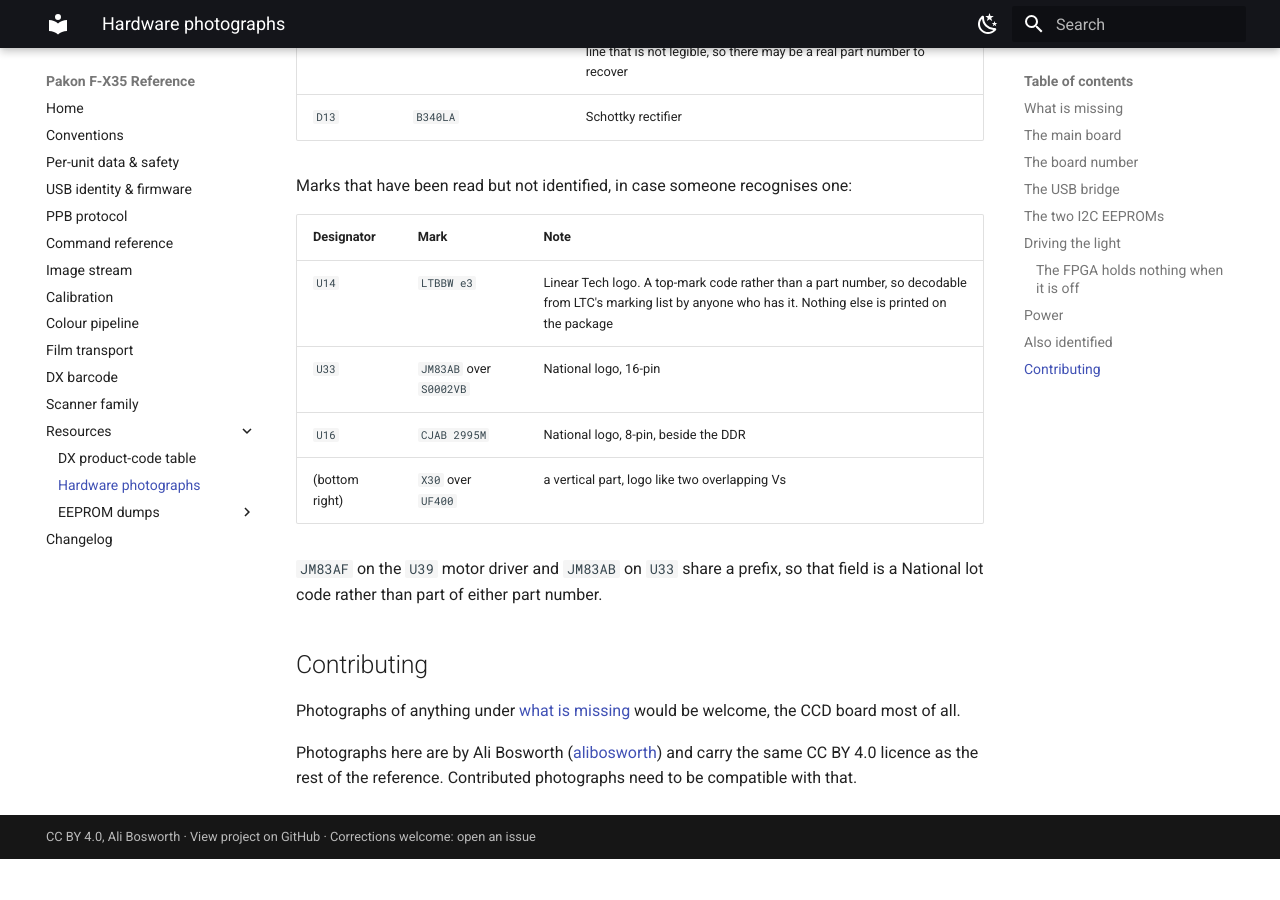
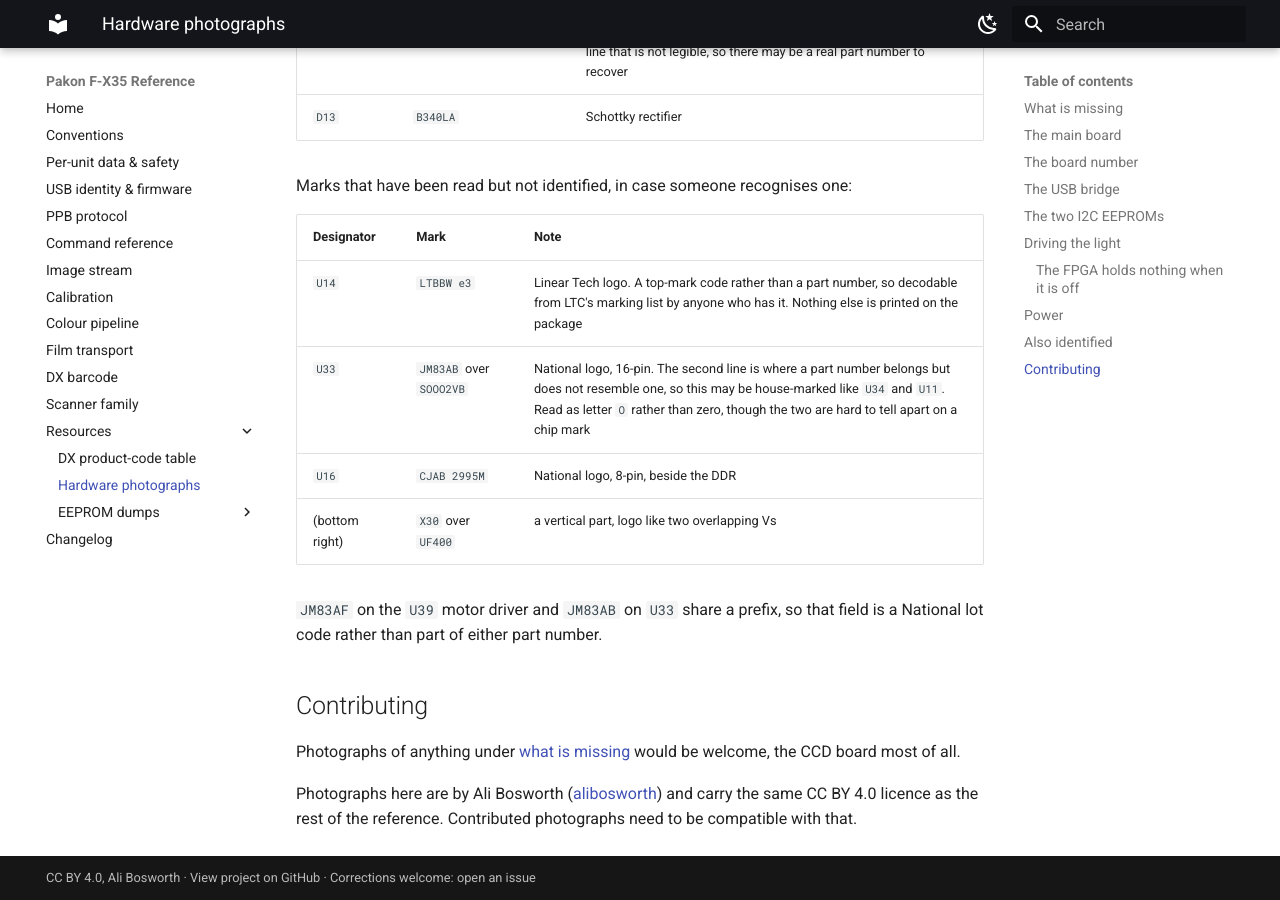
Before and after one commit to alibosworth/pakon-reference, an MkDocs documentation site: the page built from docs/resources/hardware-images.md, in a window 1280 px wide and 900 px high, scrolled down 7981 px. Built offline with MkDocs 1.6.1 and Material for MkDocs 9.7.7, drawn with Linux system fonts in a browser that asks for light colours; before the commit the page ends 8840 px from its top, so only the background shows below that.

Commit message:
U33's second line reads SOOO2VB, and does not look like a part number
Corrects the transcription: letter O rather than zero, though the two are
hard to separate on a chip mark and the note says so. Where a National
part number should be there is something that is not one, so U33 may be
house-marked in the way U34 and U11 are.

```diff
--- a/docs/resources/hardware-images.md
+++ b/docs/resources/hardware-images.md
@@ -142,7 +142,7 @@ Marks that have been read but not identified, in case someone recognises one:
 | Designator | Mark | Note |
 |---|---|---|
 | `U14` | `LTBBW e3` | Linear Tech logo. A top-mark code rather than a part number, so decodable from LTC's marking list by anyone who has it. Nothing else is printed on the package |
-| `U33` | `JM83AB` over `S0002VB` | National logo, 16-pin |
+| `U33` | `JM83AB` over `SOOO2VB` | National logo, 16-pin. The second line is where a part number belongs but does not resemble one, so this may be house-marked like `U34` and `U11`. Read as letter `O` rather than zero, though the two are hard to tell apart on a chip mark |
 | `U16` | `CJAB 2995M` | National logo, 8-pin, beside the DDR |
 | (bottom right) | `X30` over `UF400` | a vertical part, logo like two overlapping Vs |
 
```
